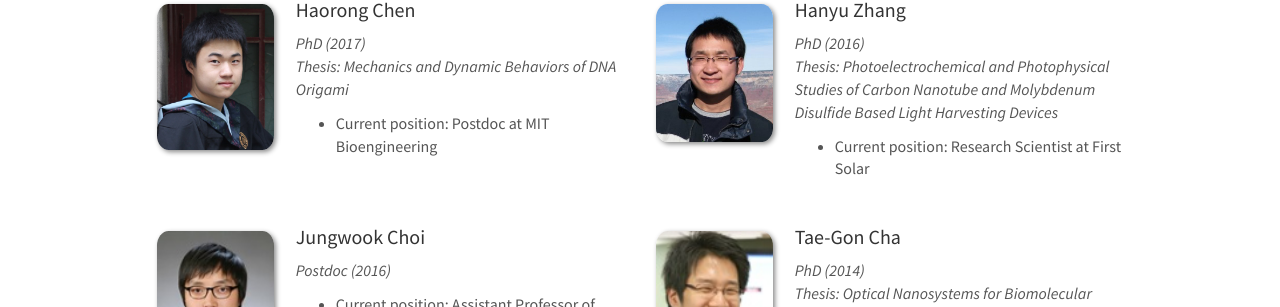
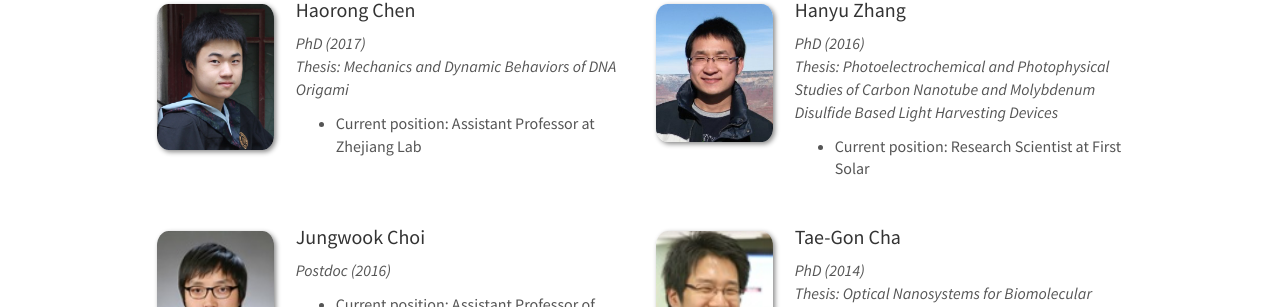
Before and after one commit to choidnalab/choidnalab.github.io, a Jekyll site: the page built from _pages/team.md, in a window 1280 px wide and 900 px high, scrolled down 1787 px. Shown: the part 147-454 px from the top of the window. Built offline with Jekyll 4.4.1, drawn with Linux system fonts in a browser that asks for light colours; nearby versions of some CDN libraries.

Commit message:
Update alumni_members.yml

```diff
--- a/_data/alumni_members.yml
+++ b/_data/alumni_members.yml
@@ -53,7 +53,7 @@
   duration:
   email:
   number_educ: 1
-  education1: "Current position: Postdoc at MIT Bioengineering"
+  education1: "Current position: Assistant Professor at Zhejiang Lab"
   education2:
   education3:
 
```
